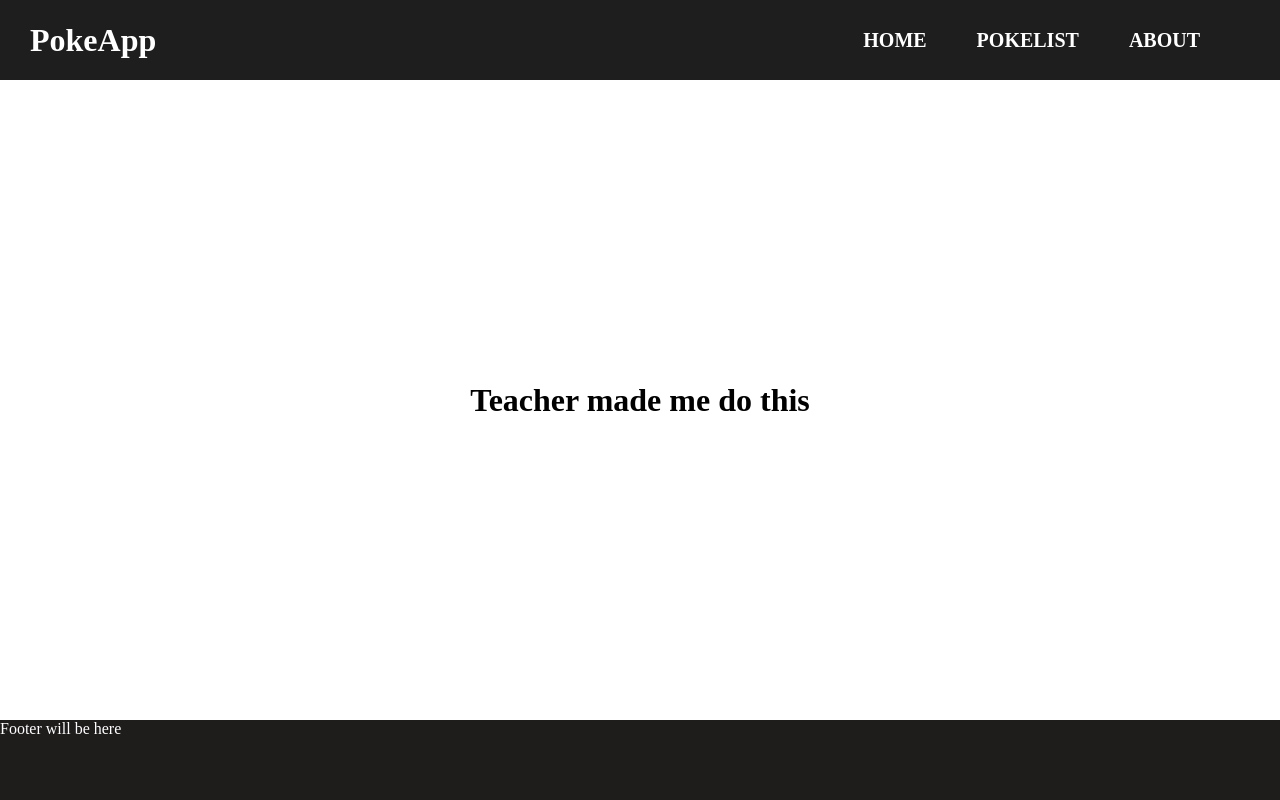
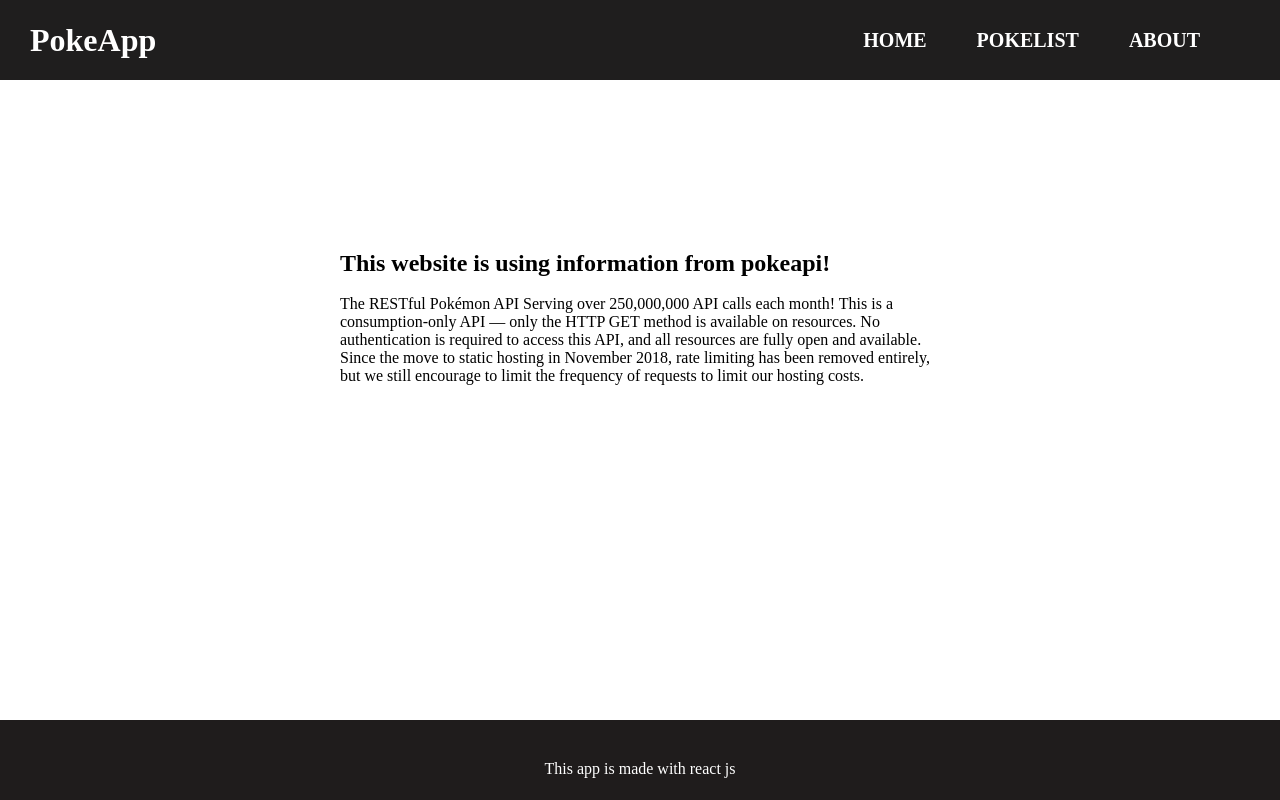
Before and after one commit to hasanmd91/pokeApp_class, a React (Create React App) app: page /about in a window 1280 px wide. Built offline with nearby package versions, Linux system fonts and the light colour scheme.

Commit message:
fix: build

```diff
--- a/src/Components/About.js
+++ b/src/Components/About.js
@@ -1,9 +1,21 @@
 import React from "react";
+
+import style from "./about.module.css";
 
 const About = () => {
   return (
-    <div>
-      <h1> Teacher made me do this </h1>
+    <div className={style.container}>
+      <h2> This website is using information from pokeapi!</h2>
+      <br />
+      <p>
+        {" "}
+        The RESTful Pokémon API Serving over 250,000,000 API calls each month!
+        This is a consumption-only API — only the HTTP GET method is available
+        on resources. No authentication is required to access this API, and all
+        resources are fully open and available. Since the move to static hosting
+        in November 2018, rate limiting has been removed entirely, but we still
+        encourage to limit the frequency of requests to limit our hosting costs.
+      </p>
     </div>
   );
 };
--- a/src/Components/Footer.js
+++ b/src/Components/Footer.js
@@ -2,7 +2,9 @@ import React from "react";
 import style from "./footer.module.css";
 
 const Footer = () => {
-  return <footer className={style.footer}>Footer will be here</footer>;
+  return (
+    <footer className={style.footer}>This app is made with react js </footer>
+  );
 };
 
 export default Footer;
--- a/src/Components/Home.js
+++ b/src/Components/Home.js
@@ -1,11 +1,13 @@
 import React from "react";
-
 import style from "./home.module.css";
 
 const Home = () => {
   return (
-    <div>
-      <h1> Pokemon</h1>
+    <div className={style.image}>
+      <img
+        src="https://logodownload.org/wp-content/uploads/2017/08/pokemon-logo.png"
+        alt="pokemon"
+      />
     </div>
   );
 };
--- a/src/Components/about.module.css
+++ b/src/Components/about.module.css
@@ -1,4 +1,4 @@
-.card {
-  width: 200px;
+.container {
+  width: 600px;
   height: 300px;
 }
--- a/src/Components/footer.module.css
+++ b/src/Components/footer.module.css
@@ -2,4 +2,6 @@
   background-color: rgb(31, 28, 28);
   height: 10vh;
   color: white;
+  text-align: center;
+  padding: 40px;
 }
--- a/src/Components/home.module.css
+++ b/src/Components/home.module.css
@@ -0,0 +1,11 @@
+.image {
+  width: 100vw;
+  object-fit: cover;
+  height: 90vh;
+}
+
+.image img {
+  padding: 150px;
+  width: 100%;
+  height: 100%;
+}
```
